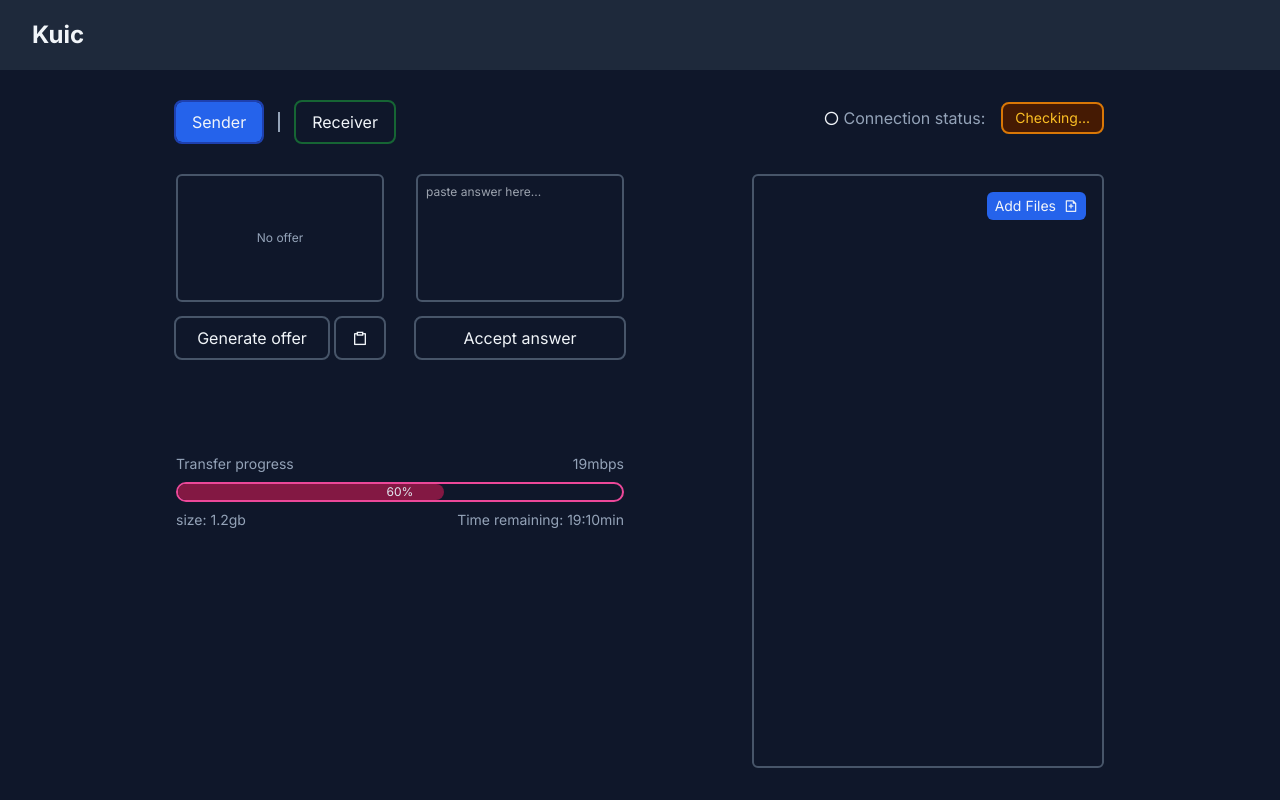
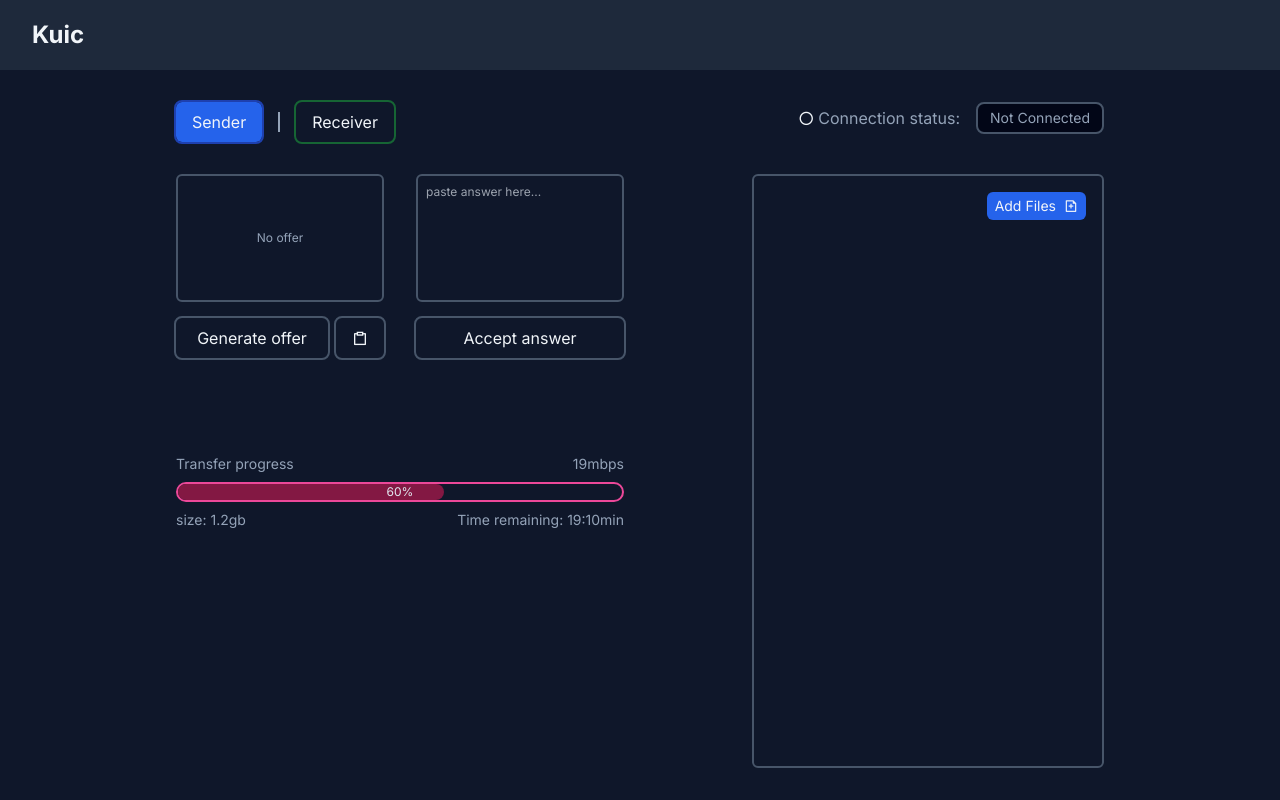
Before and after one commit to kennizen/kuic, a Next.js app: page /application in a window 1280 px wide. Built offline with nearby package versions, Linux system fonts and the light colour scheme.

Commit message:
implemented peer connection

```diff
--- a/package.json
+++ b/package.json
@@ -13,6 +13,7 @@
     "next": "14.2.1",
     "react": "^18",
     "react-dom": "^18",
+    "react-toastify": "^10.0.5",
     "remixicon": "^4.2.0"
   },
   "devDependencies": {
--- a/src/app/application/ConnectionStatus.tsx
+++ b/src/app/application/ConnectionStatus.tsx
@@ -1,40 +1,36 @@
 import { useRtcCtx } from "./page";
 
-interface IProps {
-  type: StatusType;
-}
-
-type StatusType = "connected" | "disconnected" | "not connected" | "checking";
-
-const ConnectionStatus = ({ type }: IProps) => {
+const ConnectionStatus = () => {
   // hooks
-  const { peerConnection } = useRtcCtx();
+  const { connectionStatus } = useRtcCtx();
 
   // handlers
-  function getStatusPill() {
-    switch (type) {
-      case "not connected":
+  function getStatusPill(status: RTCIceConnectionState) {
+    switch (status) {
+      case "new":
         return (
           <div className="px-3 py-1 rounded-lg border-2 border-slate-600 text-sm text-slate-400 bg-slate-950">
-            <p className="capitalize">{type}</p>
+            <p className="capitalize">not connected</p>
           </div>
         );
       case "connected":
         return (
           <div className="px-3 py-1 rounded-lg border-2 border-green-600 text-sm text-green-400 bg-green-950">
-            <p className="capitalize">{type}</p>
+            <p className="capitalize">{status}</p>
           </div>
         );
+      case "failed":
+      case "closed":
       case "disconnected":
         return (
           <div className="px-3 py-1 rounded-lg border-2 border-red-600 text-sm text-red-400 bg-red-950">
-            <p className="capitalize">{type}</p>
+            <p className="capitalize">{status}</p>
           </div>
         );
       case "checking":
         return (
           <div className="px-3 py-1 rounded-lg border-2 border-amber-600 text-sm text-amber-400 bg-amber-950">
-            <p className="capitalize">{type}...</p>
+            <p className="capitalize">{status}...</p>
           </div>
         );
       default:
@@ -48,7 +44,7 @@ const ConnectionStatus = ({ type }: IProps) => {
         <i className="ri-circle-line"></i>
         <p className="text-slate-400">Connection status:</p>
       </div>
-      {getStatusPill()}
+      {getStatusPill(connectionStatus)}
     </div>
   );
 };
--- a/src/app/application/UserType.tsx
+++ b/src/app/application/UserType.tsx
@@ -1,26 +1,29 @@
 "use client";
 
-import { Fragment, useState } from "react";
+import { ChangeEvent, Fragment, useEffect, useState } from "react";
 import { useRtcCtx } from "./page";
 import { jsonthrow } from "jsonthrow";
+import { intoResult } from "@/utils/funtions";
+import { toast } from "react-toastify";
 
 type Sdp = {
   iceCan: RTCIceCandidate[];
   sdp: RTCSessionDescriptionInit | null;
   remoteSdp: RTCSessionDescriptionInit | null;
+  remoteIceCan: RTCIceCandidate[];
 };
 
 const UserType = () => {
   // states
-
   const [session, setSession] = useState<Sdp>({
     iceCan: [],
     sdp: null,
     remoteSdp: null,
+    remoteIceCan: [],
   });
 
   // hooks
-  const { peerConnection, changeUserType, userType } = useRtcCtx();
+  const { peerConnection, changeUserType, userType, connectionStatus } = useRtcCtx();
 
   // methods
   async function generateOffer() {
@@ -29,7 +32,6 @@ const UserType = () => {
     const offer = await peerConnection.createOffer();
     await peerConnection.setLocalDescription(offer);
 
-    peerConnection.onicecandidate = handleOnIceCan;
     setSession((prev) => ({ ...prev, sdp: offer }));
   }
 
@@ -39,12 +41,12 @@ const UserType = () => {
     }
   }
 
-  function handleGenerateDisplayOffer() {
-    const [sdp, err] = jsonthrow.stringify(session);
+  function handleGenerateDisplaySdp() {
+    const [sdp, err] = jsonthrow.stringify(session.sdp);
 
     if (err) {
       console.error("Error is stringifying");
-      return "Cannot generate sdp";
+      return;
     }
 
     return btoa(sdp);
@@ -58,7 +60,7 @@ const UserType = () => {
 
       if (err) {
         console.error("Error is stringifying");
-        return "Cannot generate sdp";
+        return;
       }
 
       text = sdp;
@@ -67,12 +69,63 @@ const UserType = () => {
     await navigator.clipboard.writeText(text ? btoa(text) : "");
   }
 
+  function handleAcceptRemoteSdpChange(e: ChangeEvent<HTMLTextAreaElement>) {
+    const [data, err] = intoResult(atob, e.target.value);
+
+    if (err) {
+      toast.error("Invalid offer");
+      return;
+    }
+
+    const [res, error] = jsonthrow.parse<Sdp>(data);
+
+    if (error || res.sdp === undefined) {
+      toast.error("Invalid offer");
+      return;
+    }
+
+    setSession((prev) => ({ ...prev, remoteSdp: res.sdp, remoteIceCan: res.iceCan }));
+  }
+
+  async function handleAcceptOffer() {
+    if (!peerConnection || !session.remoteSdp) return;
+
+    await peerConnection.setRemoteDescription(session.remoteSdp);
+
+    for (let i = 0; i < session.remoteIceCan.length; i++) {
+      await peerConnection.addIceCandidate(session.remoteIceCan[i]);
+    }
+
+    const answer = await peerConnection.createAnswer();
+    await peerConnection.setLocalDescription(answer);
+
+    setSession((prev) => ({ ...prev, sdp: answer }));
+  }
+
+  async function handleAcceptAnswer() {
+    if (!peerConnection || !session.remoteSdp) return;
+
+    await peerConnection.setRemoteDescription(session.remoteSdp);
+
+    for (let i = 0; i < session.remoteIceCan.length; i++) {
+      await peerConnection.addIceCandidate(session.remoteIceCan[i]);
+    }
+  }
+
+  // effects
+  useEffect(() => {
+    if (!peerConnection) return;
+    peerConnection.onicecandidate = handleOnIceCan;
+  }, [peerConnection]);
+
   console.log("session", session);
+  console.log("state", connectionStatus, userType);
 
   return (
     <div className="flex flex-col gap-8">
       <div className="flex items-center gap-4">
         <button
+          disabled={connectionStatus === "connected" && userType === "receiver"}
           onClick={() => changeUserType("sender")}
           className={`${
             userType === "sender" ? "bg-blue-600" : ""
@@ -82,6 +135,7 @@ const UserType = () => {
         </button>
         <div className="h-[20px] w-[2px] bg-slate-400"></div>
         <button
+          disabled={connectionStatus === "connected" && userType === "sender"}
           onClick={() => changeUserType("receiver")}
           className={`${
             userType === "receiver" ? "bg-green-600" : ""
@@ -102,7 +156,7 @@ const UserType = () => {
                 ) : (
                   <div className="group relative overflow-hidden h-full" onClick={handleCopySdp}>
                     <p className="text-xs text-slate-400 break-words group-hover:blur-sm cursor-pointer transition-all select-none">
-                      {handleGenerateDisplayOffer()}
+                      {handleGenerateDisplaySdp()}
                     </p>
                     <i className="ri-clipboard-line absolute top-1/2 left-1/2 opacity-0 group-hover:opacity-100 transition-opacity translate-x-[-50%] translate-y-[-50%] pointer-events-none text-xl"></i>
                   </div>
@@ -129,8 +183,12 @@ const UserType = () => {
                 id="data"
                 placeholder="paste answer here..."
                 className="border-2 border-slate-600 rounded-md w-[13rem] h-[8rem] p-2 overflow-hidden bg-slate-900 resize-none text-xs focus-visible:outline-none"
+                onChange={handleAcceptRemoteSdpChange}
               />
-              <button className="px-4 py-2 rounded-md outline outline-2 outline-slate-600 hover:bg-slate-600 transition-colors active:bg-slate-700">
+              <button
+                onClick={handleAcceptAnswer}
+                className="px-4 py-2 rounded-md outline outline-2 outline-slate-600 hover:bg-slate-600 transition-colors active:bg-slate-700"
+              >
                 Accept answer
               </button>
             </div>
@@ -143,18 +201,34 @@ const UserType = () => {
                 id="data"
                 placeholder="paste offer here..."
                 className="border-2 border-slate-600 rounded-md w-[13rem] h-[8rem] p-2 overflow-hidden bg-slate-900 resize-none text-xs focus-visible:outline-none"
+                onChange={handleAcceptRemoteSdpChange}
               />
-              <button className="px-4 py-2 rounded-md outline outline-2 outline-slate-600 hover:bg-slate-600 transition-colors active:bg-slate-700">
+              <button
+                onClick={handleAcceptOffer}
+                className="px-4 py-2 rounded-md outline outline-2 outline-slate-600 hover:bg-slate-600 transition-colors active:bg-slate-700"
+              >
                 Accept offer
               </button>
             </div>
             <div className="flex flex-col gap-4">
               <div className="border-2 border-slate-600 rounded-md w-[13rem] h-[8rem] p-2 overflow-hidden">
-                <div className="w-full h-full flex items-center justify-center">
-                  <p className="text-xs text-slate-400">No answer</p>
-                </div>
+                {session.iceCan.length <= 0 && session.sdp === null ? (
+                  <div className="w-full h-full flex items-center justify-center">
+                    <p className="text-xs text-slate-400">No answer</p>
+                  </div>
+                ) : (
+                  <div className="group relative overflow-hidden h-full" onClick={handleCopySdp}>
+                    <p className="text-xs text-slate-400 break-words group-hover:blur-sm cursor-pointer transition-all select-none">
+                      {handleGenerateDisplaySdp()}
+                    </p>
+                    <i className="ri-clipboard-line absolute top-1/2 left-1/2 opacity-0 group-hover:opacity-100 transition-opacity translate-x-[-50%] translate-y-[-50%] pointer-events-none text-xl"></i>
+                  </div>
+                )}
               </div>
-              <button className="px-4 py-2 rounded-md outline outline-2 outline-slate-600 hover:bg-slate-600 transition-colors active:bg-slate-700">
+              <button
+                onClick={handleCopySdp}
+                className="px-4 py-2 rounded-md outline outline-2 outline-slate-600 hover:bg-slate-600 transition-colors active:bg-slate-700"
+              >
                 Copy answer
               </button>
             </div>
--- a/src/app/application/page.tsx
+++ b/src/app/application/page.tsx
@@ -23,6 +23,7 @@ type CtxValue = {
   handleDeleteFile(idx: number): void;
   userType: Usertype;
   changeUserType(type: Usertype): void;
+  connectionStatus: RTCIceConnectionState;
 };
 
 type Usertype = "sender" | "receiver";
@@ -40,6 +41,7 @@ const Application = () => {
   const [isSupported, setIsSupported] = useState(false);
   const [files, setFiles] = useState<File[]>([]);
   const [peerConnection, setPeerConnection] = useState<RTCPeerConnection | null>(null);
+  const [connectionStatus, setConnectionStatus] = useState<RTCIceConnectionState>("new");
   const [dataChannel, setDataChannel] = useState<RTCDataChannel | null>(null);
   const [userType, setUserType] = useState<Usertype>("sender");
 
@@ -70,10 +72,20 @@ const Application = () => {
 
   console.log("files", files);
 
+  // effect
+  useEffect(() => {
+    if (!peerConnection) return;
+    peerConnection.oniceconnectionstatechange = () => {
+      setConnectionStatus(peerConnection.iceConnectionState);
+    };
+  }, [peerConnection]);
+
   if (!isSupported) return <WillNotWork />;
 
   return (
-    <rtcCTx.Provider value={{ peerConnection, dataChannel, handleDeleteFile, userType, changeUserType }}>
+    <rtcCTx.Provider
+      value={{ peerConnection, dataChannel, handleDeleteFile, userType, changeUserType, connectionStatus }}
+    >
       <div className="h-[calc(100dvh-var(--navbar-height))] text-slate-100 flex justify-center">
         <div className="max-w-[60rem] w-full py-8 flex justify-between flex-wrap gap-4 p-4 h-full">
           <div className="flex flex-col gap-24">
@@ -81,7 +93,7 @@ const Application = () => {
             <ProgressBar />
           </div>
           <div className="flex flex-col gap-10 items-end h-full">
-            <ConnectionStatus type="checking" />
+            <ConnectionStatus />
             {userType === "sender" ? (
               <FilePicker onFiles={(files) => setFiles((prev) => [...files, ...prev])}>
                 {files.map((file, i) => (
--- a/src/app/layout.tsx
+++ b/src/app/layout.tsx
@@ -3,8 +3,10 @@
 import { Inter } from "next/font/google";
 import MainWrapper from "./MainWrapper";
 import ThemeProvider from "@/providers/ThemeProvider";
+import { ToastContainer, toast } from "react-toastify";
+import "react-toastify/dist/ReactToastify.css";
 import "./globals.css";
-import 'remixicon/fonts/remixicon.css'
+import "remixicon/fonts/remixicon.css";
 
 const inter = Inter({ subsets: ["latin"] });
 
@@ -20,6 +22,7 @@ export default function RootLayout({
       <body className={inter.className}>
         <ThemeProvider>
           <MainWrapper>{children}</MainWrapper>
+          <ToastContainer />
         </ThemeProvider>
       </body>
     </html>
```
Also changed, not shown: src/utils/funtions.ts (+14 -0 lines), 1 other file (tests, documents, lock files or other folders).
